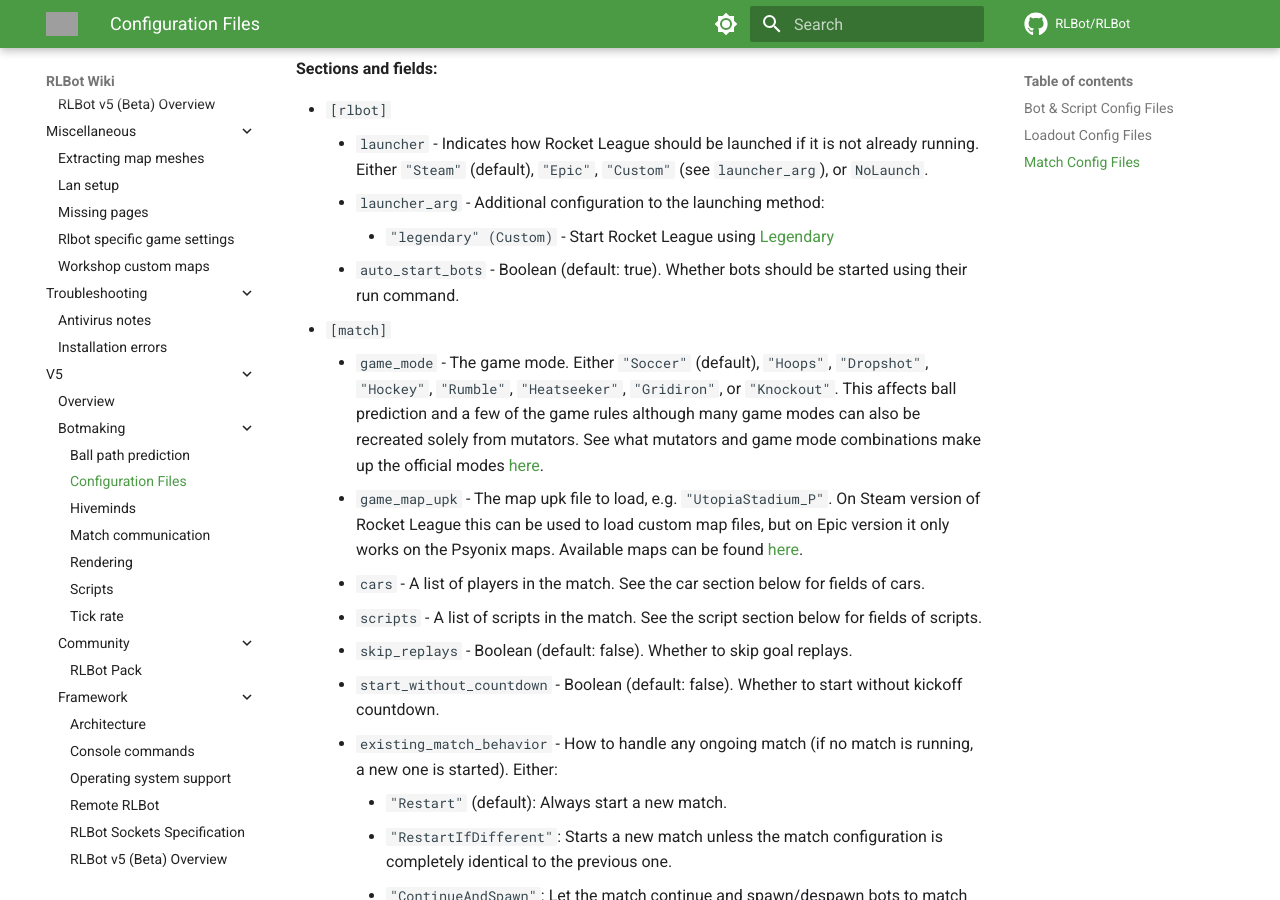
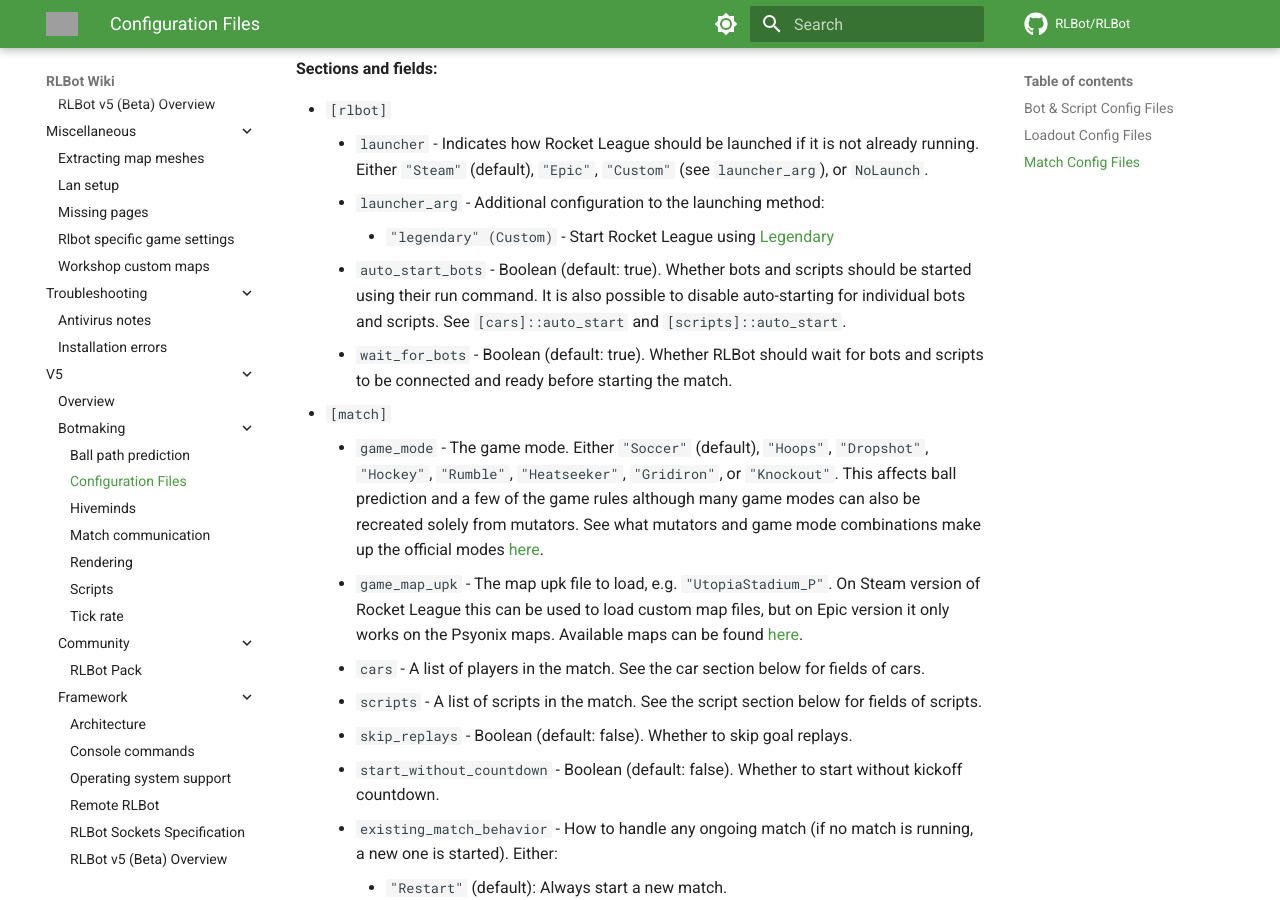
Before and after one commit to RLBot/wiki, an MkDocs documentation site: the page built from docs/v5/botmaking/config-files.md, in a window 1280 px wide and 900 px high, scrolled down 2456 px. Built offline with MkDocs 1.6.1 and Material for MkDocs 9.7.7, drawn with Linux system fonts in a browser that asks for light colours; comment, search, counter and statistics services are not loaded; some of the changed text lies outside the part shown; grey boxes are pictures that could not be loaded.

Commit message:
Add wait_for_bot and auto_start config fields

```diff
--- a/docs/v5/botmaking/config-files.md
+++ b/docs/v5/botmaking/config-files.md
@@ -171,7 +171,8 @@
     - `launcher` - Indicates how Rocket League should be launched if it is not already running. Either `"Steam"` (default), `"Epic"`, `"Custom"` (see `launcher_arg`), or `NoLaunch`.
     - `launcher_arg` - Additional configuration to the launching method:
         - `"legendary" (Custom)` - Start Rocket League using [Legendary](https://github.com/derrod/legendary)
-    - `auto_start_bots` - Boolean (default: true). Whether bots should be started using their run command.
+    - `auto_start_bots` - Boolean (default: true). Whether bots and scripts should be started using their run command. It is also possible to disable auto-starting for individual bots and scripts. See `[cars]::auto_start` and `[scripts]::auto_start`.
+    - `wait_for_bots` - Boolean (default: true). Whether RLBot should wait for bots and scripts to be connected and ready before starting the match.
 - `[match]`
     - `game_mode` - The game mode. Either `"Soccer"` (default), `"Hoops"`, `"Dropshot"`, `"Hockey"`, `"Rumble"`, `"Heatseeker"`, `"Gridiron"`, or `"Knockout"`. This affects ball prediction and a few of the game rules although many game modes can also be recreated solely from mutators. See what mutators and game mode combinations make up the official modes [here](https://github.com/RLBot/python-interface/tree/master/tests/gamemodes).
     - `game_map_upk` - The map upk file to load, e.g. `"UtopiaStadium_P"`. On Steam version of Rocket League this can be used to load custom map files, but on Epic version it only works on the Psyonix maps. Available maps can be found [here](https://github.com/RLBot/python-interface/blob/master/rlbot/utils/maps.py).
@@ -232,10 +233,12 @@
 - `config_file` - A path to a [`bot.toml` config file](#bot-script-config-files). Unused if `type` is not `"RLBot"` or `"Psyonix"`. For Psyonix bots, the config file determines name and loadout.
 - `name` - Overrides the name in `config`.
 - `loadout_file` - Overrides the loadout in `config`.
+- `auto_start` - Boolean (default true). Whether the bot should be started using its run command. If false, the run command will be considered empty. See also `auto_start_bots` to disable auto-start for all bots and scripts.
 
 **Script fields:**
 
 - `config_file` - A path to a [`script.toml` config file](#bot-script-config-files).
+- `auto_start` - Boolean (default true). Whether the script should be started using its run command. If false, the running will be considered empty. See also `auto_start_bots` to disable auto-start for all bots and scripts.
 
 ??? example "Example `match.toml` with default values + some cars and scripts"
 
@@ -243,6 +246,7 @@
     [rlbot]
     launcher = "Steam"
     auto_start_bots = true
+    wait_for_bots = true
 
     [match]
     game_mode = "Soccer"
@@ -256,14 +260,15 @@
     freeplay = false
 
     [[cars]]
+    config_file = "atba/atba.bot.toml"
+    # The following unnessary since they are default values
     team = 0
-    config_file = "atba/atba.bot.toml"
-    type = "RLBot"  # Unnecessary, since it is default
+    type = "RLBot"
+    auto_start = true
 
     [[cars]]
     team = 0
     config_file = "necto/bot.toml"
-
 
     [[cars]]
     team = 1
```
